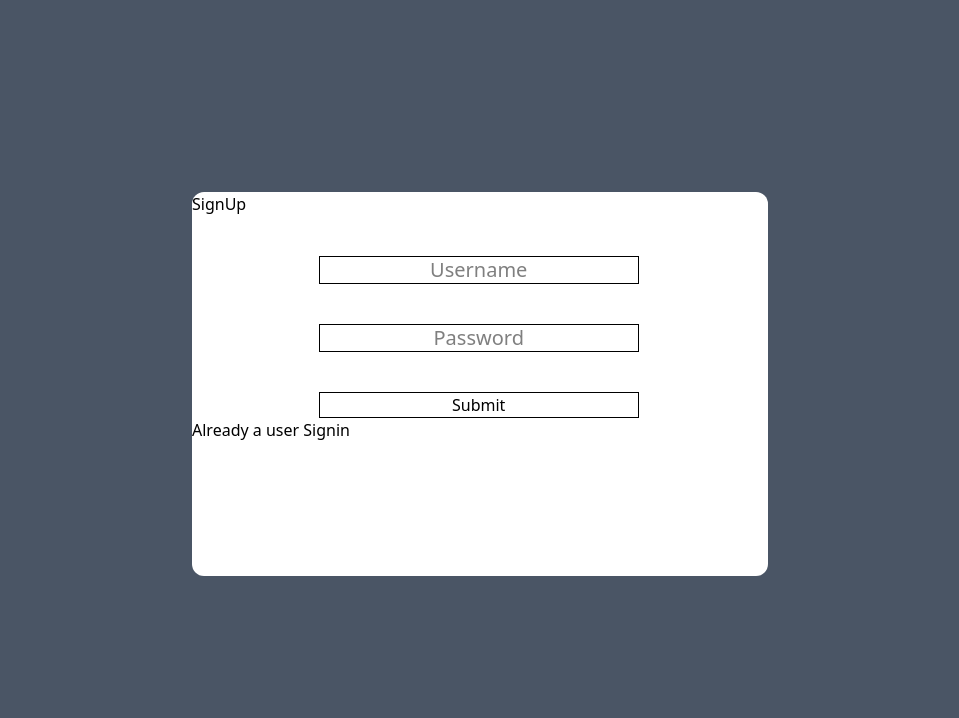
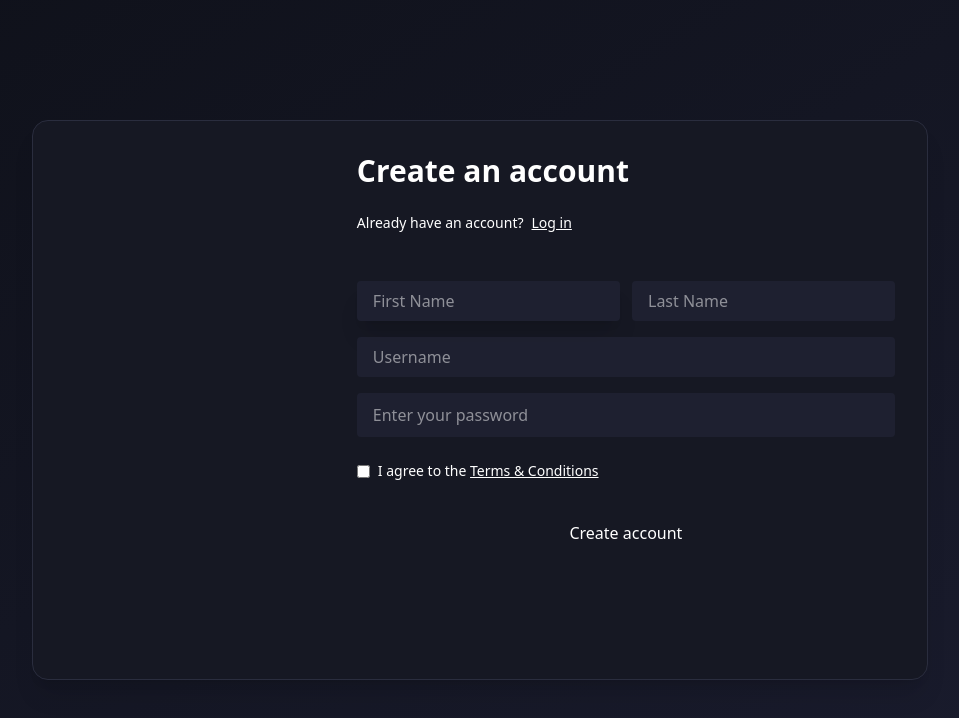
Before and after one commit to PrajwalBenedictNorman/EthLink, a React (Vite) app in the folder Frontend/: page /signup in a window 1280 px wide. Shown: the top 718 px of the page, without its empty margins (160-1119 px from the left). Built offline with nearby package versions, Linux system fonts and the light colour scheme; what @wallet-standard/wallet would draw is missing.

Commit message:
updated signup page ui

```diff
--- a/Frontend/src/Pages/Signup.tsx
+++ b/Frontend/src/Pages/Signup.tsx
@@ -2,6 +2,7 @@ import { useState } from "react"
 import axios from 'axios'
 import { useNavigate } from "react-router-dom"
 import { Link } from "react-router-dom"
+import Button from "../Components/Button"
 function Signup() {
     const [username,setUsername]=useState("")
     const [password,setPassword]=useState("")
@@ -13,26 +14,33 @@ function Signup() {
       navigate("/signin")
     }
   return (
-    <div className="bg-gray-600 min-h-screen min-w-screen fixed">
-        <div className="flex mt-48 justify-center">
-        <div className="bg-white min-h-96 rounded-xl   min-w-xl">
-        SignUp
-        <div>
-        <input type="text" className="border mt-10 max-h-7 min-w-xs mx-[22%] text-center text-xl" placeholder="Username" value={username} onChange={(e)=>{setUsername((e.target as HTMLInputElement).value)}}/>
+    <>
+  <div className="bg-[#0f111a] md:bg-gradient-to-br md:from-[#0f111a] md:to-[#1a1c2e] min-h-screen min-w-screen fixed flex items-center justify-center">
+    <div className="bg-[#161823] rounded-2xl p-8 border border-[#2a2d3e] shadow-xl w-full max-w-4xl min-h-[70vh] relative flex  justify-between ">
+      <div>
+        {/* Card */}
+      </div>
+      <div>
+        <h2 className="text-3xl text-white font-semibold me-24">Create an account</h2>
+        <div className="flex items-center mt-6"><p className="text-white text-sm ">Already have an account?</p><Link to={'/signin'} className="text-white text-sm px-2 underline hover:text-blue-400">Log in</Link></div>
+        <form action="submit" className="mt-12 ">
+           <input type="text" placeholder="First Name" className="text-white px-4 py-2 rounded bg-[#272b3e7c] shadow-xl "/> <input type="text" placeholder="Last Name" className="text-white px-4 py-2 rounded bg-[#272b3e7c] ms-2"/>
+           <br />
+          <input type="text" placeholder="Username" className="text-white px-4 py-2 rounded bg-[#272b3e7c] mt-4 w-full"/>
+          <br />
+          <input type="password" placeholder="Enter your password" className="text-white px-4 py-2.5 rounded bg-[#272b3e7c] mt-4 w-full"/>
+          <br />
+        </form>
+        <div className="flex items-center mt-6">
+        <input type="checkbox"  /> <p className="text-white text-sm px-2">I agree to the <Link to={'/'} className="underline ">Terms & Conditions</Link></p>
         </div>
-        <div>
-        <input type="text" className="border mt-10 max-h-7 min-w-xs mx-[22%] text-center text-xl" placeholder="Password" value={password} onChange={(e)=>{setPassword((e.target as HTMLInputElement).value)}}/>
-        </div>
-        <div>
-        <button className="border mt-10 max-h-7 min-w-xs  mx-[22%] cursor-pointer hover:bg-sky-500" onClick={sign}>Submit</button>
-        </div>
-        <div>
-          Already a user <Link to={"/signin"}>Signin</Link>
+        <div className="flex justify-center">
+        <Button content="Create account" variant="primary" className="mt-8 text-center"/>
         </div>
       </div>
-        </div>
-
     </div>
+  </div>
+  </>
   )
 }
 
```
